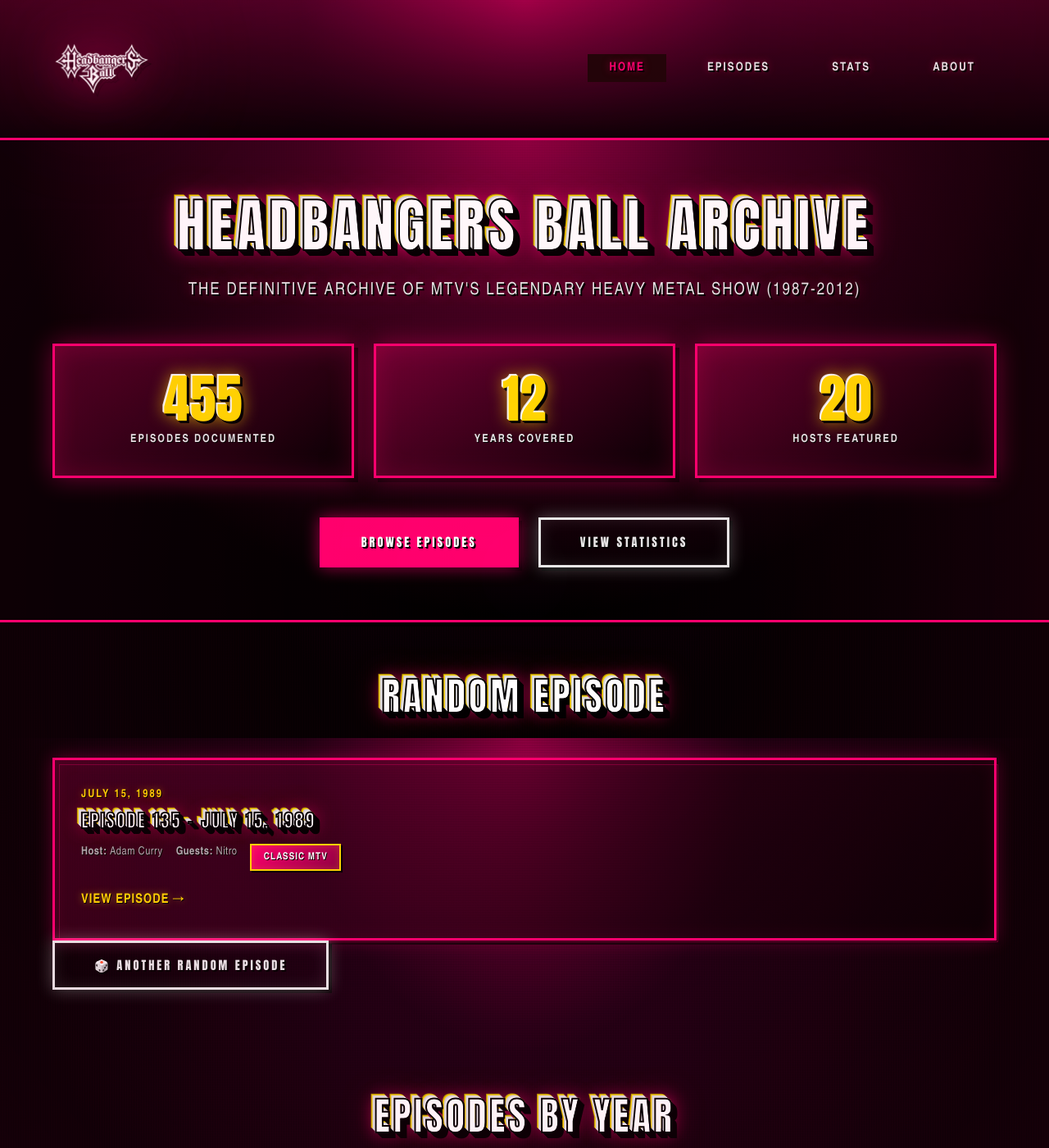
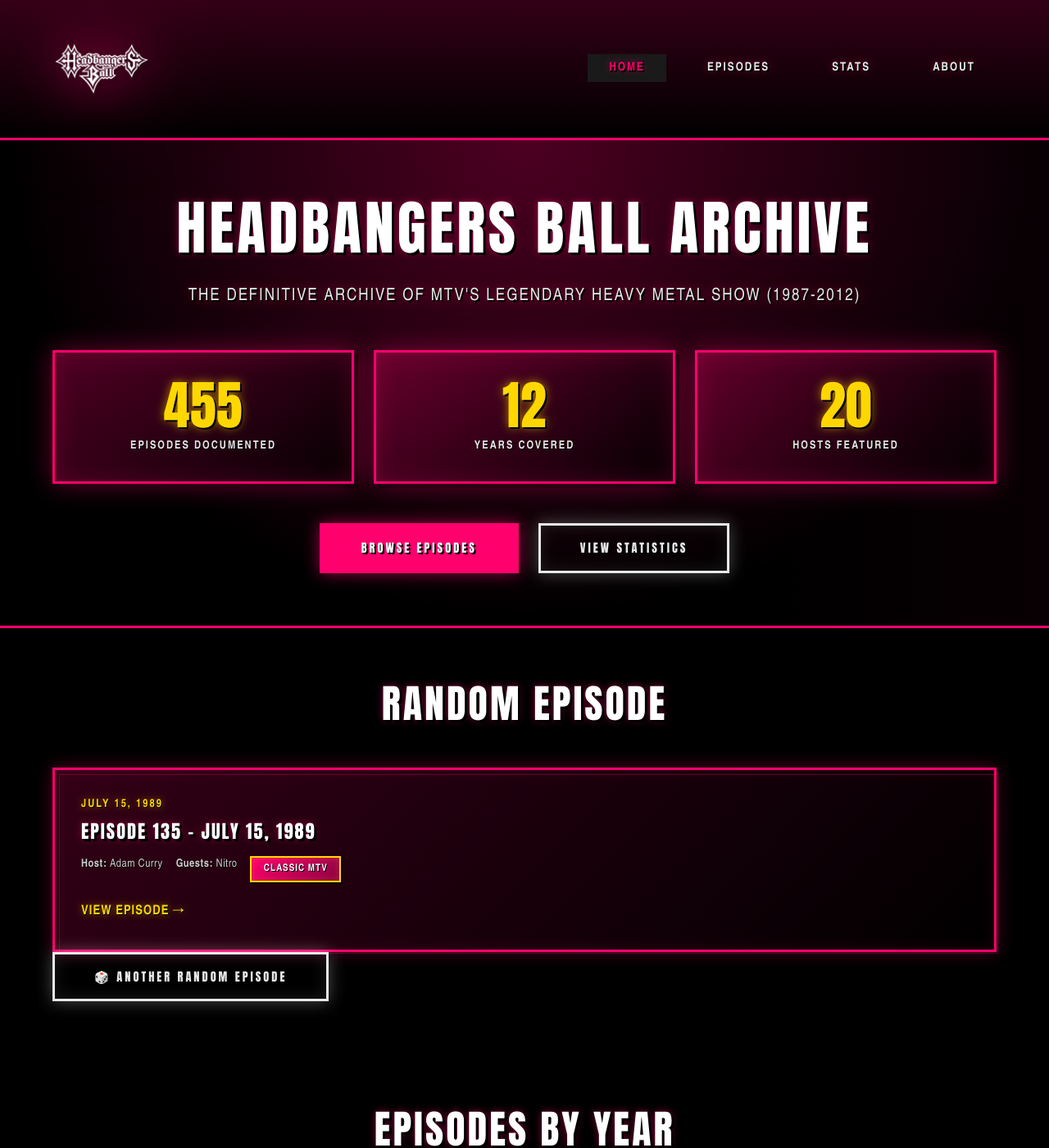
Before and after one commit to realjbmangum/headbanger, a Jekyll site: the page built from website/index.html, in a window 1280 px wide and 1400 px high. Shown: the whole window at 82% size. Built offline with Jekyll 4.4.1, drawn with Linux system fonts in a browser that asks for light colours.

Commit message:
Improve readability: darker background and simplified fonts
Major improvements:
- Changed background to pure black (removed purple gradients)
- Removed purple glow overlay
- Simplified heading text-shadows for better readability
- Changed borders from magenta to dark gray (#333)
- Reduced heavy chrome bevel effects on stat numbers
- Removed text-shadow from regular links
- Improved text contrast with lighter dimmed text color

The site now has a clean black background with easy-to-read white text,
while maintaining 80s aesthetic with gold accents and subtle glows.

🤖 Generated with [Claude Code](https://claude.com/claude-code)

Co-Authored-By: Claude <noreply@anthropic.com>

```diff
--- a/website/assets/css/style.css
+++ b/website/assets/css/style.css
@@ -2,19 +2,19 @@
 
 /* ===== CSS Variables ===== */
 :root {
-    /* Authentic 80s MTV Colors */
+    /* Dark 80s MTV Colors */
     --color-bg: #000000;
-    --color-bg-alt: #0a0000;
-    --color-bg-card: #1a0505;
-    --color-primary: #FF006E; /* Saturated magenta */
+    --color-bg-alt: #0a0a0a;
+    --color-bg-card: #1a1a1a;
+    --color-primary: #FF006E; /* Saturated magenta - for accents only */
     --color-primary-dark: #8B0040; /* Darker magenta */
     --color-secondary: #FFD700; /* Metallic gold */
     --color-secondary-dark: #B39700; /* Darker gold */
     --color-chrome: #E8E8E8; /* Chrome white */
     --color-chrome-dark: #A0A0A0; /* Chrome shadow */
     --color-text: #FFFFFF;
-    --color-text-dim: #B0B0B0;
-    --color-border: #FF006E;
+    --color-text-dim: #CCCCCC;
+    --color-border: #333333; /* Dark gray borders instead of magenta */
     --color-glow: #FF006EFF; /* Magenta glow */
 
     /* Typography - Gothic/Blackletter aesthetic with web-safe fallbacks */
@@ -49,7 +49,7 @@ html {
 body {
     font-family: var(--font-body);
     background:
-        /* Video noise texture */
+        /* Subtle video noise texture */
         repeating-linear-gradient(
             0deg,
             rgba(0,0,0,0.15) 0px,
@@ -57,21 +57,8 @@ body {
             transparent 2px,
             rgba(0,0,0,0.15) 3px
         ),
-        /* CRT scanlines */
-        repeating-linear-gradient(
-            90deg,
-            rgba(255,0,110,0.03) 0px,
-            transparent 1px,
-            transparent 2px,
-            rgba(255,0,110,0.03) 3px
-        ),
-        /* Radial magenta-to-black gradient */
-        radial-gradient(
-            ellipse at center top,
-            var(--color-primary-dark) 0%,
-            #1a0010 30%,
-            #000000 70%
-        );
+        /* Pure black background */
+        #000000;
     background-attachment: fixed;
     color: var(--color-text);
     line-height: 1.6;
@@ -81,7 +68,7 @@ body {
     letter-spacing: 0.5px;
 }
 
-/* CRT Screen Glow Effect */
+/* Removed purple glow overlay */
 body::before {
     content: '';
     position: fixed;
@@ -89,14 +76,8 @@ body::before {
     left: 0;
     width: 100%;
     height: 100%;
-    background: radial-gradient(
-        ellipse at center,
-        transparent 0%,
-        rgba(255,0,110,0.1) 100%
-    );
     pointer-events: none;
     z-index: 9999;
-    animation: pulse 4s ease-in-out infinite;
 }
 
 @keyframes pulse {
@@ -104,50 +85,21 @@ body::before {
     50% { opacity: 0.8; }
 }
 
-/* ===== Typography with Chrome Bevel Effect ===== */
+/* ===== Typography with Simplified Effects ===== */
 h1, h2, h3, h4, h5, h6 {
     font-family: var(--font-display);
     font-weight: 900;
-    line-height: 1.1;
+    line-height: 1.2;
     margin-bottom: var(--spacing-md);
     letter-spacing: 2px;
     text-transform: uppercase;
+    color: #FFFFFF;
 
-    /* Chrome bevel effect - 45-degree highlight/shadow */
+    /* Simplified text shadow for readability */
     text-shadow:
-        /* White chrome highlights (upper-left) */
-        -1px -1px 0 #FFFFFF,
-        -2px -2px 0 #F0F0F0,
-        -3px -3px 0 #E0E0E0,
-        -4px -4px 0 #D0D0D0,
-        /* Gold metallic middle */
-        -5px -5px 0 var(--color-secondary),
-        -6px -6px 0 var(--color-secondary-dark),
-        /* Deep black drop shadow (lower-right) */
-        1px 1px 0 #000000,
         2px 2px 0 #000000,
         3px 3px 0 #000000,
-        4px 4px 0 #000000,
-        5px 5px 0 #000000,
-        6px 6px 0 #000000,
-        7px 7px 0 #000000,
-        /* Magenta inner glow */
-        0 0 20px rgba(255,0,110,0.8),
-        0 0 40px rgba(255,0,110,0.4);
-
-    /* Gold-to-silver gradient fill */
-    background: linear-gradient(
-        180deg,
-        var(--color-secondary) 0%,
-        #FFFFFF 50%,
-        var(--color-chrome-dark) 100%
-    );
-    -webkit-background-clip: text;
-    -webkit-text-fill-color: transparent;
-    background-clip: text;
-
-    /* Sharp black outline */
-    -webkit-text-stroke: 2px #000000;
+        0 0 10px rgba(255,0,110,0.5);
 }
 
 h1 {
@@ -168,14 +120,11 @@ a {
     color: var(--color-primary);
     text-decoration: none;
     transition: all 0.3s ease;
-    text-shadow: 0 0 10px rgba(255,0,110,0.5);
 }
 
 a:hover {
     color: var(--color-secondary);
-    text-shadow:
-        0 0 10px rgba(255,215,0,0.8),
-        0 0 20px rgba(255,215,0,0.4);
+    text-shadow: 0 0 8px rgba(255,215,0,0.5);
 }
 
 /* ===== Layout ===== */
@@ -225,13 +174,7 @@ a:hover {
 
 .site-title a {
     color: var(--color-text);
-    text-shadow:
-        -2px -2px 0 #FFFFFF,
-        -3px -3px 0 var(--color-secondary),
-        2px 2px 0 #000000,
-        3px 3px 0 #000000,
-        4px 4px 0 #000000,
-        0 0 30px var(--color-glow);
+    text-shadow: none;
 }
 
 .site-title a:hover {
@@ -415,12 +358,8 @@ a:hover {
     color: var(--color-secondary);
     line-height: 1;
     text-shadow:
-        -1px -1px 0 #FFFFFF,
-        -2px -2px 0 var(--color-chrome),
-        1px 1px 0 #000000,
         2px 2px 0 #000000,
-        3px 3px 0 #000000,
-        0 0 20px rgba(255,215,0,0.8);
+        0 0 12px rgba(255,215,0,0.6);
     font-family: var(--font-display);
 }
 
```
